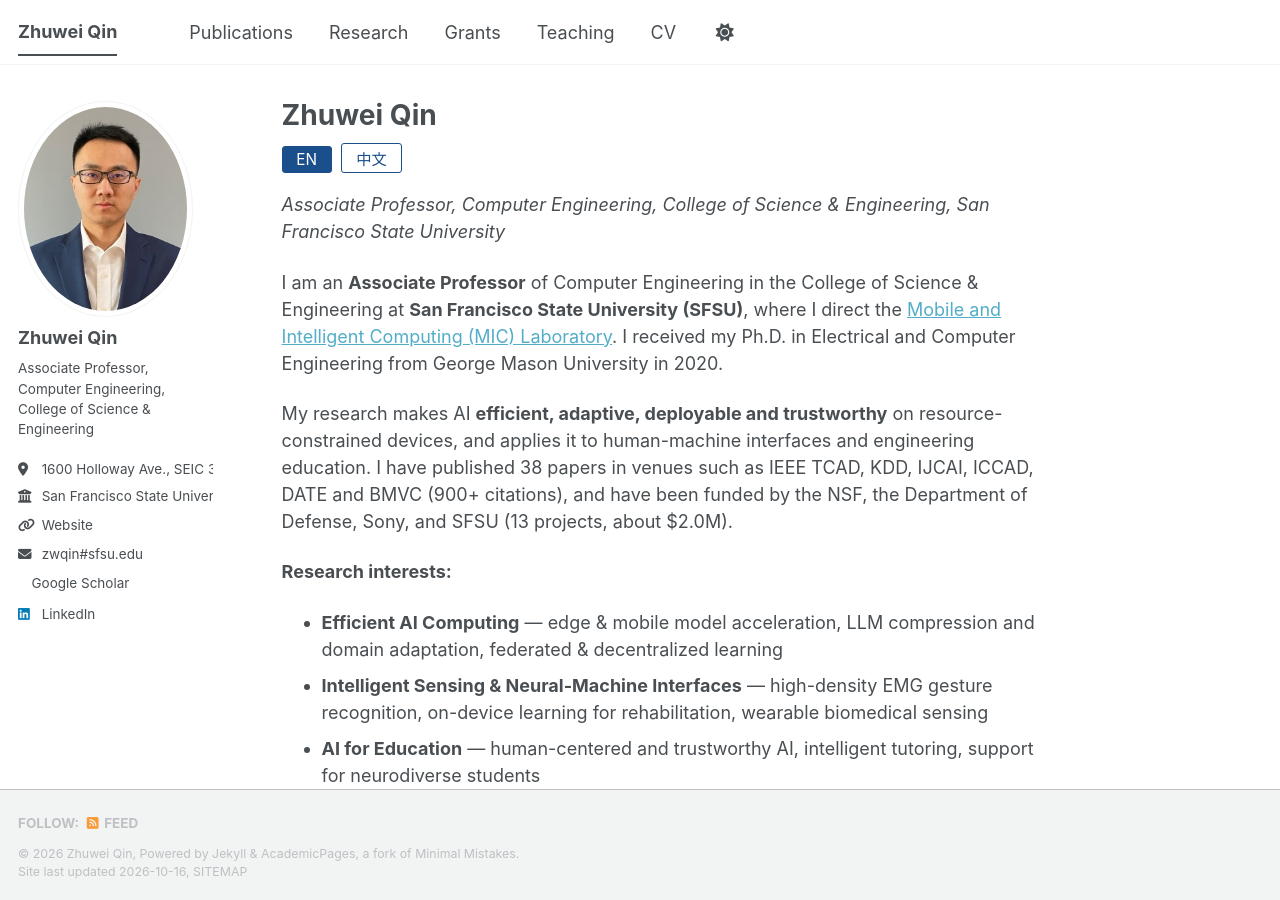
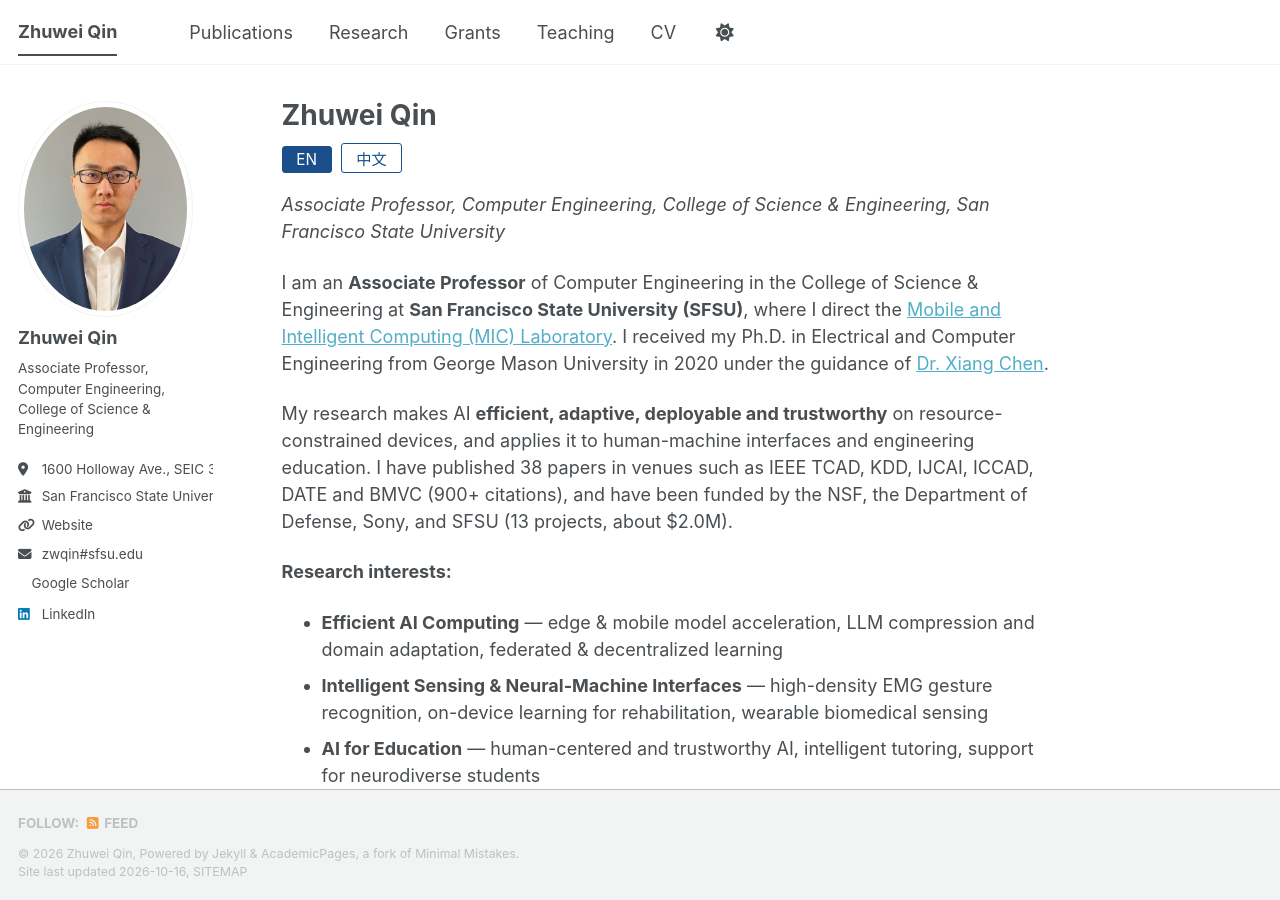
Before and after one commit to ZhuweiQin/ZhuweiQin.github.io, a Jekyll site: the page built from _pages/about.md, in a window 1280 px wide and 900 px high. Built offline with Jekyll 4.4.1, drawn with Linux system fonts in a browser that asks for light colours; a style sheet for code colours, icons or effects is not loaded.

Commit message:
About: add Ph.D. advisor Dr. Xiang Chen
Co-Authored-By: Claude Opus 5.5 <noreply@anthropic.com>
Claude-Session: https://claude.ai/code/session_01Jmez7EJxn7JDp7Noeo1VuE

```diff
--- a/_pages/about.md
+++ b/_pages/about.md
@@ -17,7 +17,7 @@ redirect_from:
 
 *Associate Professor, Computer Engineering, College of Science & Engineering, San Francisco State University*
 
-I am an **Associate Professor** of Computer Engineering in the College of Science & Engineering at **San Francisco State University (SFSU)**, where I direct the [Mobile and Intelligent Computing (MIC) Laboratory](http://sfsu-miclab.org/). I received my Ph.D. in Electrical and Computer Engineering from George Mason University in 2020.
+I am an **Associate Professor** of Computer Engineering in the College of Science & Engineering at **San Francisco State University (SFSU)**, where I direct the [Mobile and Intelligent Computing (MIC) Laboratory](http://sfsu-miclab.org/). I received my Ph.D. in Electrical and Computer Engineering from George Mason University in 2020 under the guidance of [Dr. Xiang Chen](https://if-lab-pku.github.io/).
 
 My research makes AI **efficient, adaptive, deployable and trustworthy** on resource-constrained devices, and applies it to human-machine interfaces and engineering education. I have published 38 papers in venues such as IEEE TCAD, KDD, IJCAI, ICCAD, DATE and BMVC (900+ citations), and have been funded by the NSF, the Department of Defense, Sony, and SFSU (13 projects, about $2.0M).
 
```
Also changed, not shown: other parts of _pages/about.md (+1 -1 lines).
